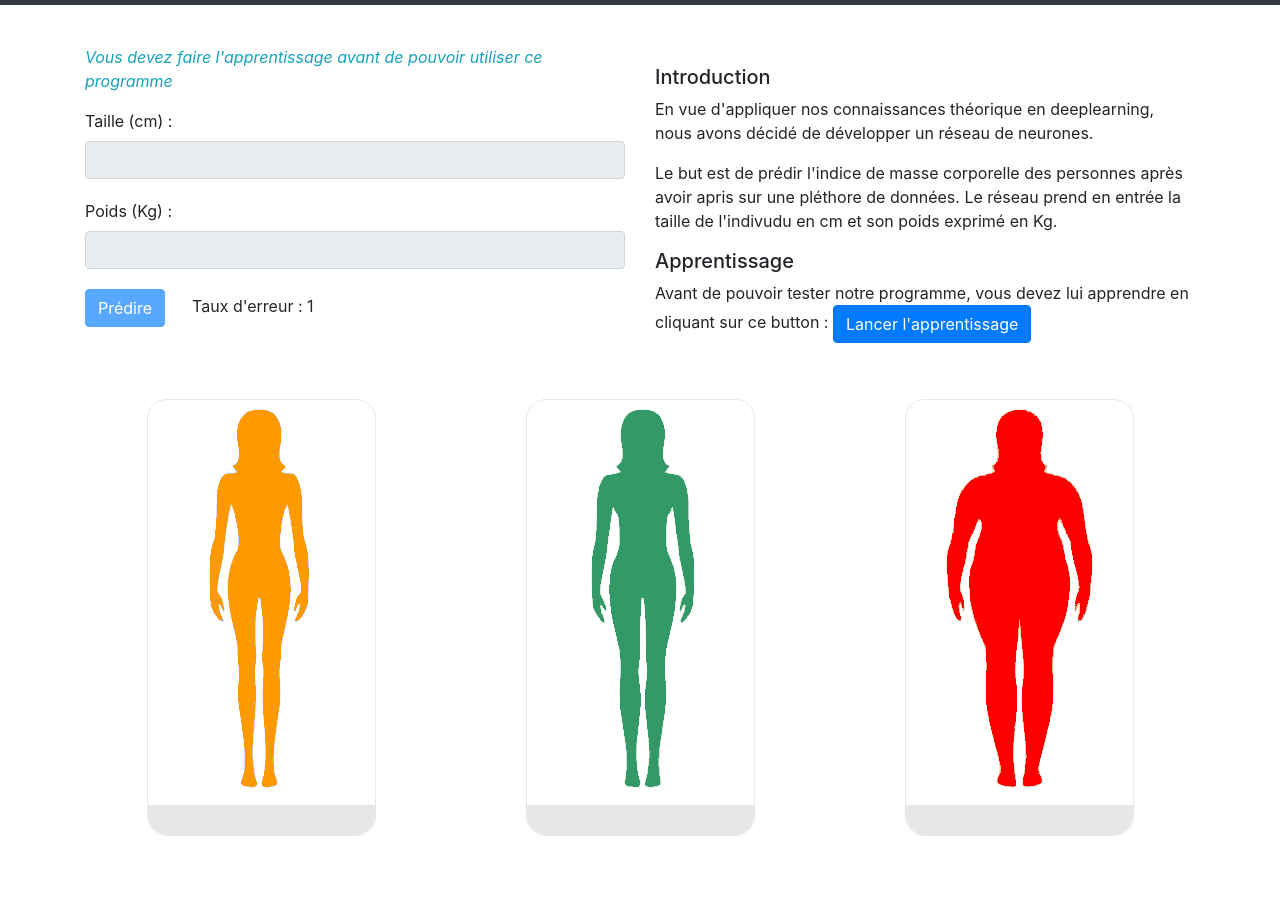
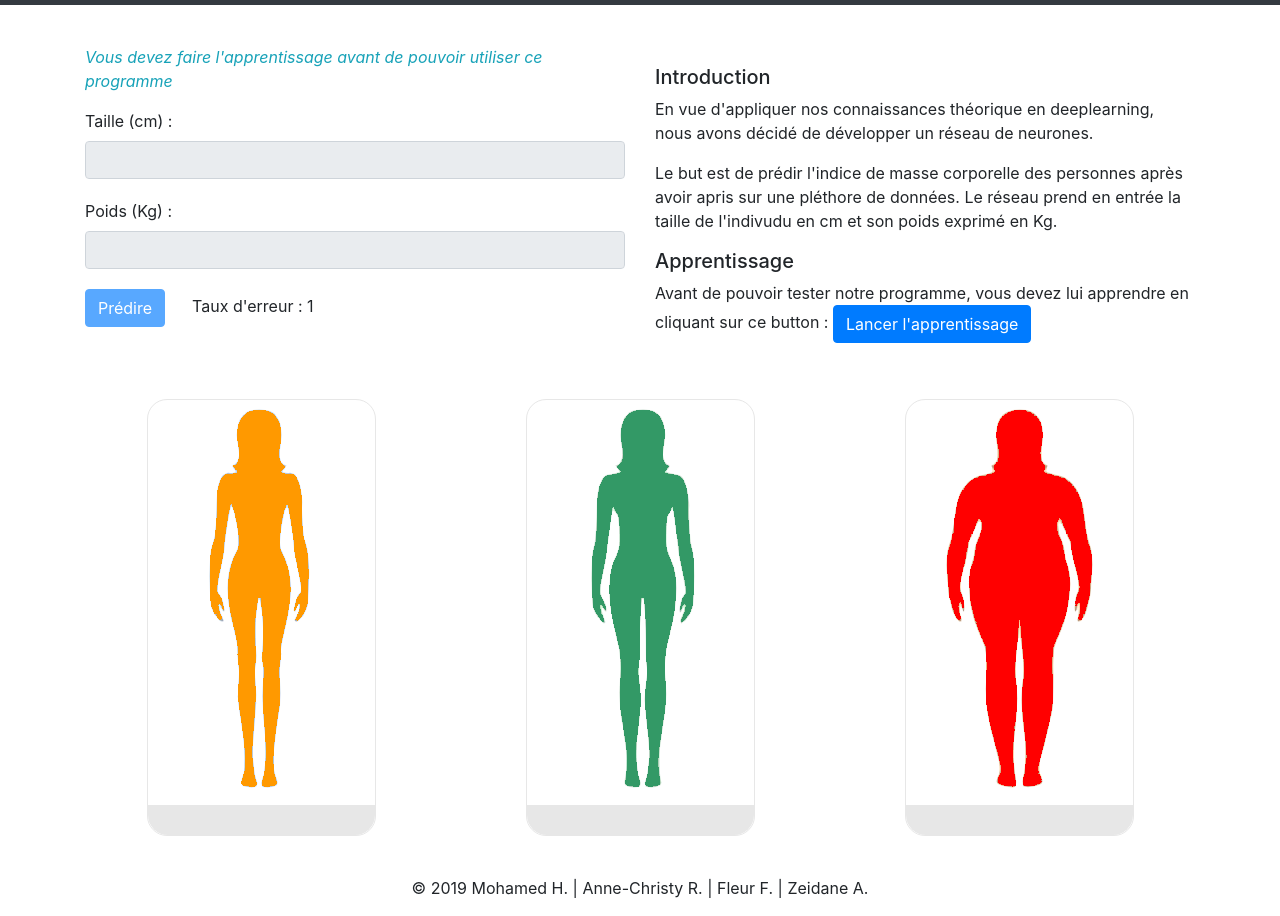
Before and after one commit to codascii/deeplearning-imc-predict, a plain HTML site: page index.html in a window 1280 px wide. Shown: the part 51-967 px from the top of the page. Before the commit the page ends 927 px from the top, so only its background shows below. Drawn offline with nearby package versions, Linux system fonts and the light colour scheme; a script that the page names is missing.

Commit message:
Ajout des auteurs en pied de page

```diff
--- a/index.html
+++ b/index.html
@@ -75,6 +75,7 @@
             </div>
         </div>
         <p>&nbsp;</p>
+        <p class="text-center">&copy; 2019 Mohamed H. | Anne-Christy R. | Fleur F. | Zeidane A.</p>
         <script type="text/javascript" src="index.js"></script>
     </body>
 </html>
```
